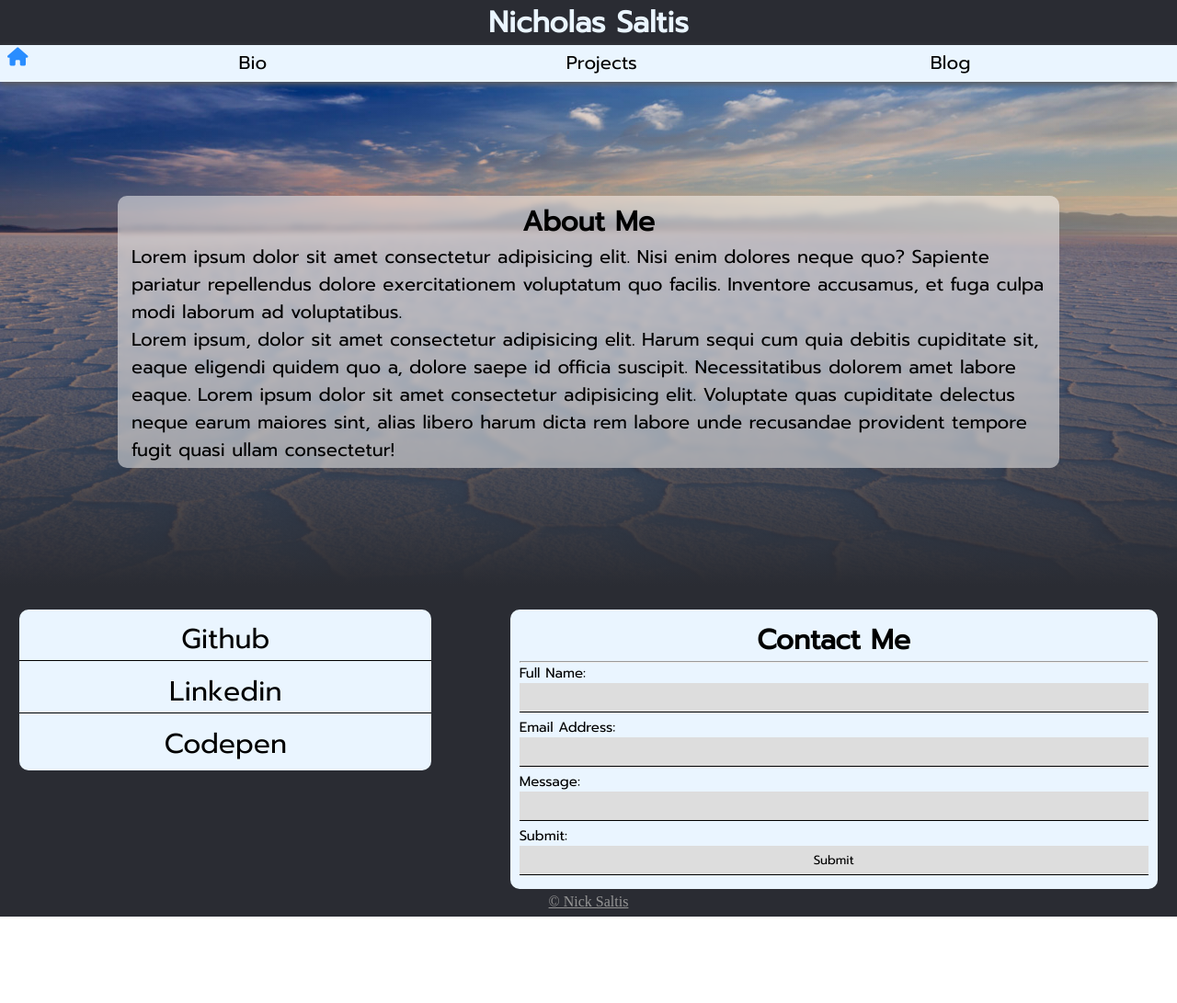
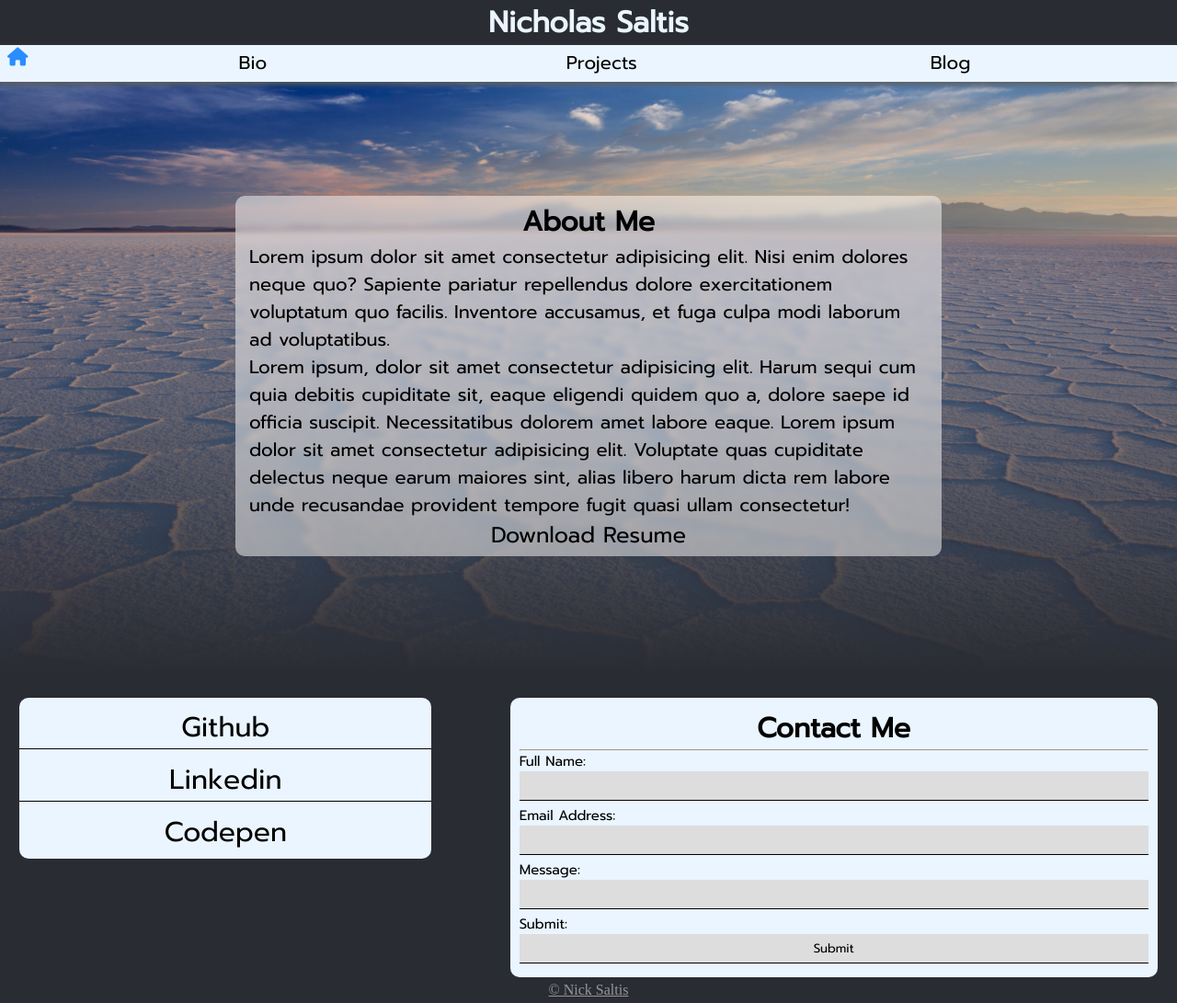
Before and after one commit to NicholasSaltis/Portfolio-Website, a plain HTML site: page Bio.html in a window 1280 px wide. Shown: the whole page at 92% size. Before the commit the page ends 997 px from the top, so only its background shows below. Drawn offline with Linux system fonts and the light colour scheme.

Commit message:
minor styling and responsiveness changes

```diff
--- a/Bio.html
+++ b/Bio.html
@@ -38,6 +38,7 @@
             <div class="bio-text">
             <p>Lorem ipsum dolor sit amet consectetur adipisicing elit. Nisi enim dolores neque quo? Sapiente pariatur repellendus dolore exercitationem voluptatum quo facilis. Inventore accusamus, et fuga culpa modi laborum ad voluptatibus.</p>
             <p>Lorem ipsum, dolor sit amet consectetur adipisicing elit. Harum sequi cum quia debitis cupiditate sit, eaque eligendi quidem quo a, dolore saepe id officia suscipit. Necessitatibus dolorem amet labore eaque. Lorem ipsum dolor sit amet consectetur adipisicing elit. Voluptate quas cupiditate delectus neque earum maiores sint, alias libero harum dicta rem labore unde recusandae provident tempore fugit quasi ullam consectetur!</p>
+            <a class="resume" download="Nick_Saltis_Resume">Download Resume</a>
             </div>
         </div>
     </section>
--- a/css/Bio.scss
+++ b/css/Bio.scss
@@ -19,7 +19,7 @@
             flex-flow: row wrap;
             border-radius: 10px;
             width: 85%;
-            height: 90%;
+            height: auto;
             padding: 5px;
             padding-left: 15px;
             padding-right: 15px;
@@ -37,7 +37,7 @@
             }
 
             & .bio-text {
-
+                width: 100%;
             }
 
             & p {
@@ -46,5 +46,31 @@
 
 
             }
+
+            & a {
+                font-family: $prompt;
+                font-size: 1.5em;
+                text-decoration: none;
+                color: black;
+                display: inline-block;
+                width: 100%;
+                text-align: center;
+                transition: background-color 1s;
+                border-radius: 10px;
+
+
+            }
+
+            & a:hover {
+                background-color: $link-hover-color;
+            }
         }
     }
+
+@media only screen and (min-width: 800px) {
+
+    .section_card {
+        max-width: 60%;
+    }
+
+}
--- a/css/Projects.scss
+++ b/css/Projects.scss
@@ -42,6 +42,7 @@ section {
 .project-img {
     width: 100%;
     height: 75%;
+    object-fit: contain;
     border-top-left-radius: 10px;
     border-top-right-radius: 10px;
 
--- a/css/blog.scss
+++ b/css/blog.scss
@@ -27,6 +27,7 @@ section {
     @extend %glassmorphism;
     width: 90vw;
     height: 40%;
+    object-fit: landscape;
     margin-bottom: 10%;
     margin-top: 5%;
 
@@ -62,6 +63,7 @@ section {
     & img {
         width: 100%;
         height: 75%;
+        object-fit: cover;
         border-top-left-radius: 10px;
         border-top-right-radius: 10px;
     }
@@ -117,6 +119,8 @@ section {
     }
 
     .main-blog {
-        width: 75vw;
+        width: 60vw;
+        margin-left: 20%;
+        margin-right: 20%;
     }
 }
```
Also changed, not shown: css/Bio.css, css/Projects.css, css/blog.css, 4 other files.
